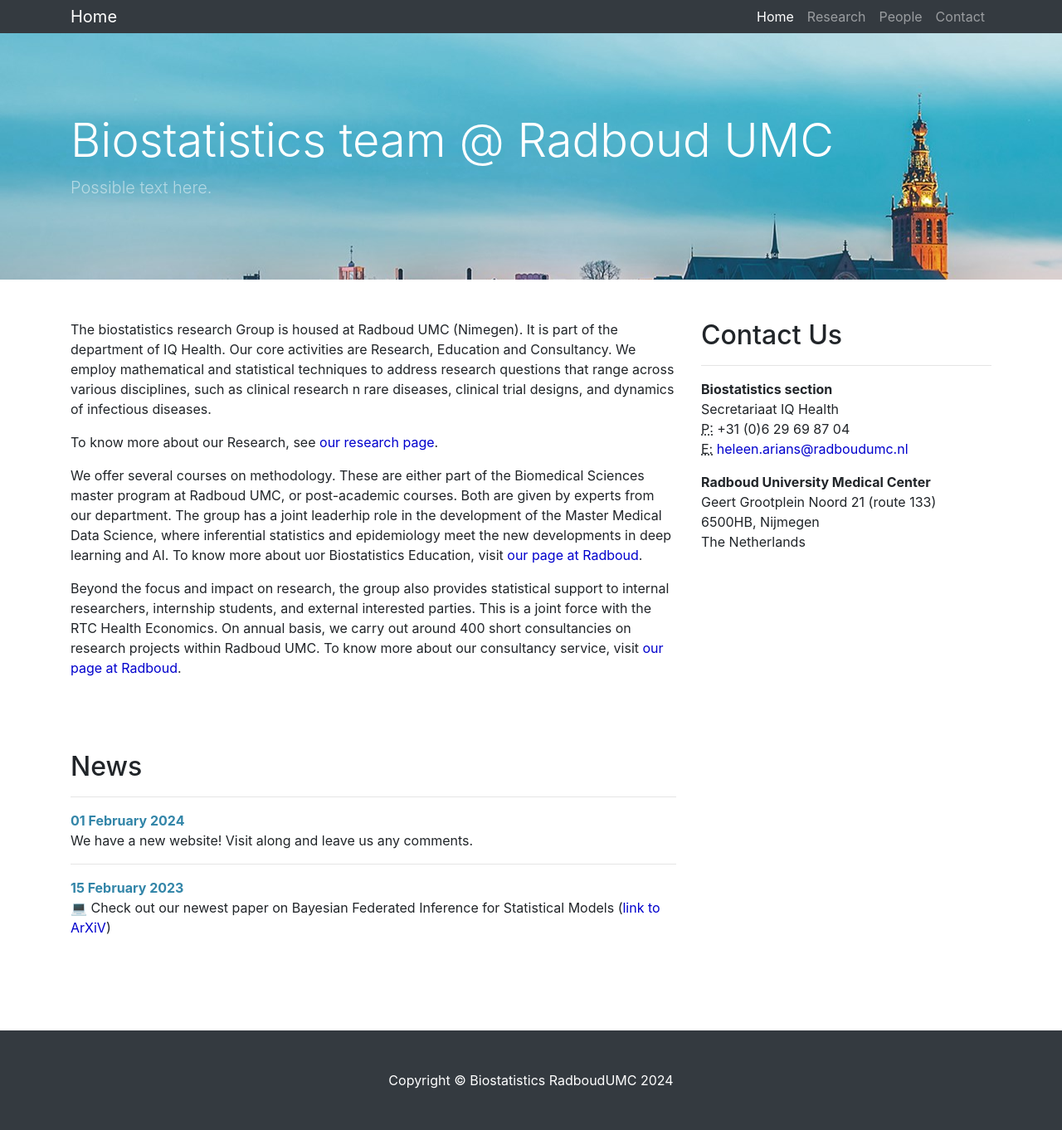
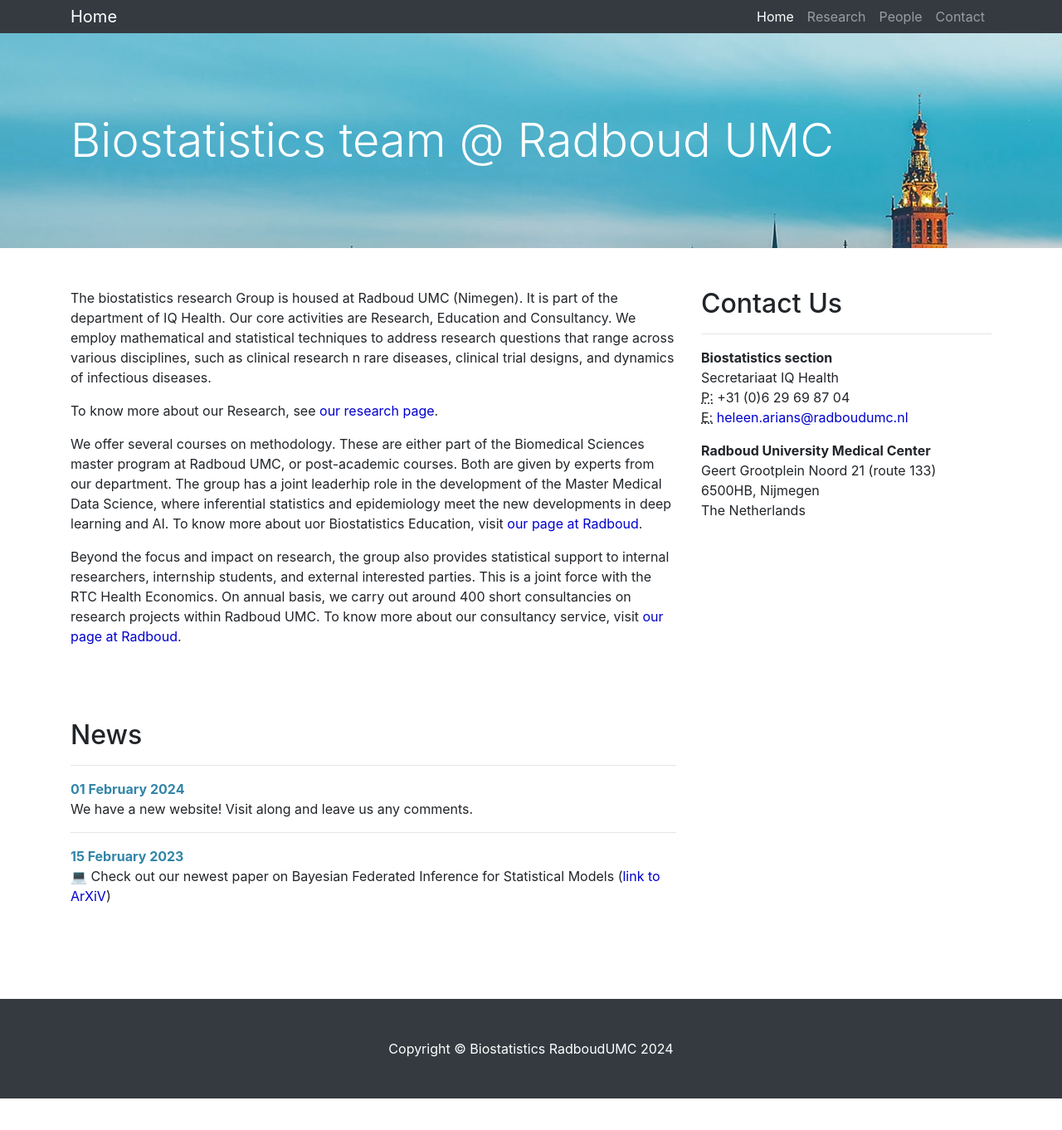
Before and after one commit to radboudumc-biostatistics/radboudumc-biostatistics.github.io, a Jekyll site: the page built from index.html, in a window 1280 px wide. Shown: the whole page at 83% size. Built offline with Jekyll 4.4.1, drawn with Linux system fonts in a browser that asks for light colours; after the commit the page ends 1324 px from its top, so only the background shows below that.

Commit message:
update pictures 2

```diff
--- a/_includes/header.html
+++ b/_includes/header.html
@@ -7,7 +7,6 @@
           Biostatistics team @ Radboud UMC
         </h1>
         <p class="lead mb-5 text-white-50">
-          Possible text here.
         </p>
       </div>
     </div>
```
Also changed, not shown: assets/pictures/Veronica.jpg, assets/pictures/elena_picture.jpeg.
